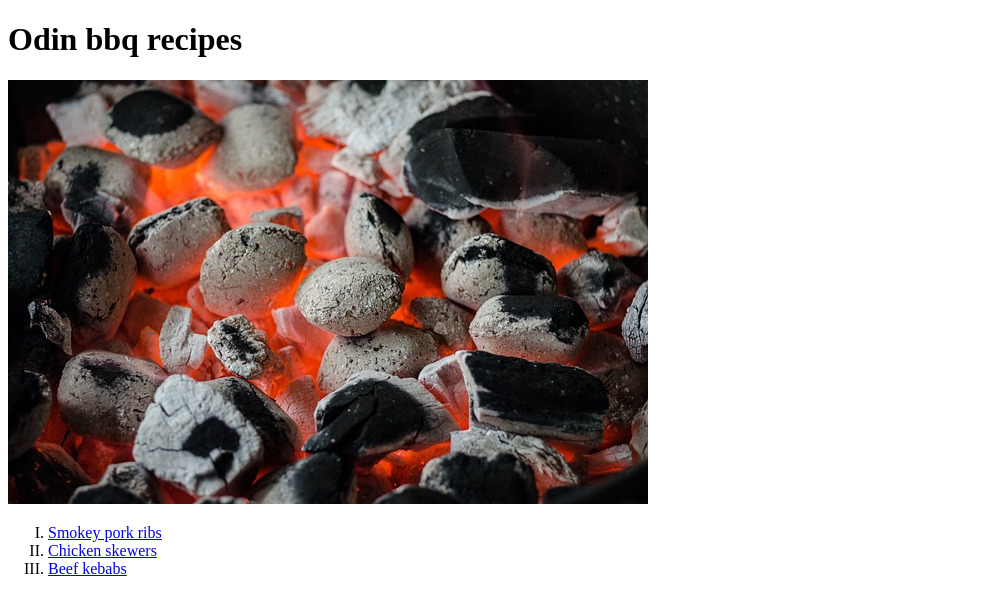
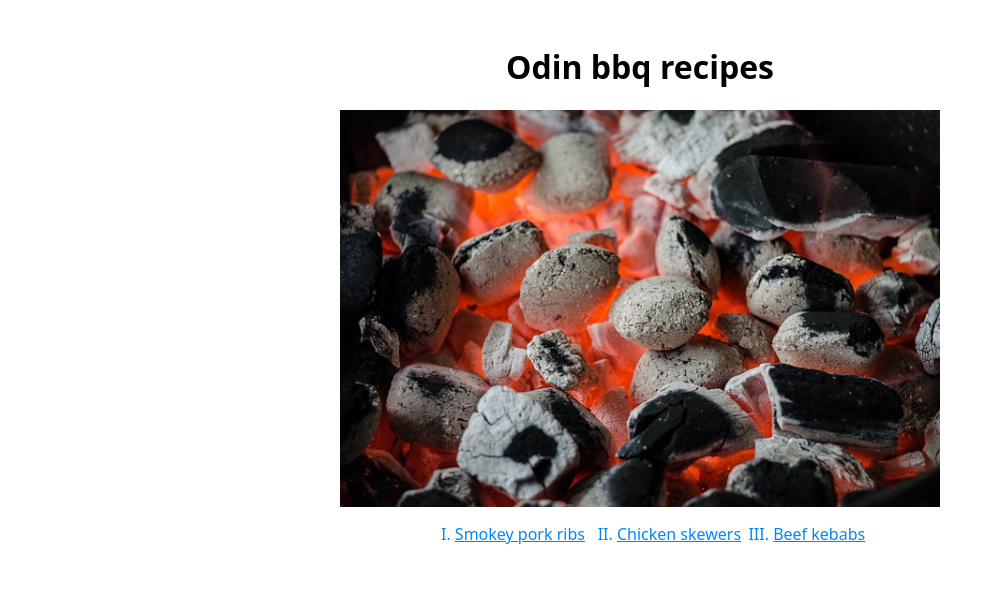
Before and after one commit to denisovan666/odin-foundations, a plain HTML site: page odin-recipes/index.html in a window 1280 px wide. Shown: the whole page, without its empty margins (0-995 px from the left). Drawn offline with Linux system fonts and the light colour scheme.

Commit message:
Add class and id selectors to HTML tags to style

```diff
--- a/odin-recipes/index.html
+++ b/odin-recipes/index.html
@@ -3,13 +3,19 @@
   <head>
     <meta charset="utf-8" />
     <title>Odin recipes | Homepage</title>
+    <link rel="stylesheet" href="./styles/styles.css" />
   </head>
   <body>
-    <h1>Odin bbq recipes</h1>
+    <h1 class="main-title">Odin bbq recipes</h1>
 
-    <img src="./assets/charcoal-1.jpg" alt="Burning charcoal in grill" />
+    <img
+      alt="Burning charcoal in grill"
+      class="centred-image"
+      src="./assets/charcoal-1.jpg"
+      width="600"
+    />
 
-    <ol type="I">
+    <ol class="row-list" type="I">
       <li><a href="./recipes/pork-ribs.html">Smokey pork ribs</a></li>
       <li><a href="./recipes/chicken-skewers.html">Chicken skewers</a></li>
       <li><a href="./recipes/beef-kebabs.html">Beef kebabs</a></li>
```
Also changed, not shown: odin-recipes/recipes/beef-kebabs.html (+3 -2 lines), odin-recipes/recipes/chicken-skewers.html (+3 -2 lines), odin-recipes/recipes/pork-ribs.html (+3 -2 lines).
